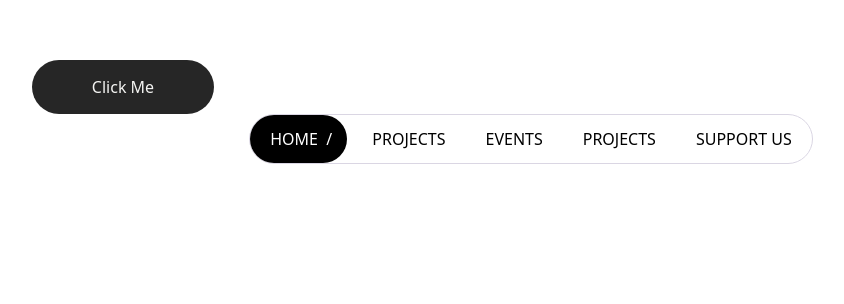
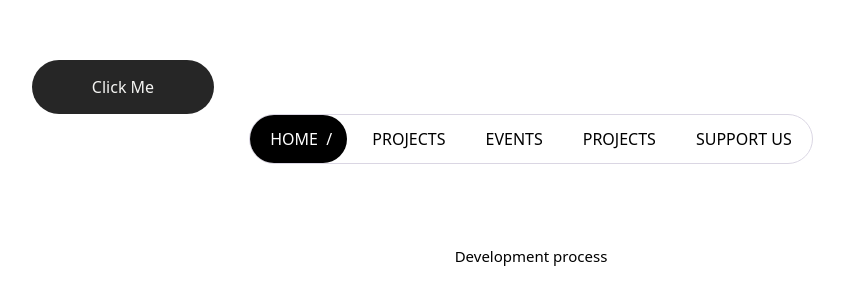
Before and after one commit to akram-aki/electro_website_v3, a React (Vite) app: page / in a window 1280 px wide. Shown: the part 148-452 px from the top of the page, without its empty margins (109-953 px from the left). Built offline with nearby package versions, Linux system fonts and the light colour scheme.

Commit message:
more components

```diff
--- a/src/App.jsx
+++ b/src/App.jsx
@@ -1,15 +1,20 @@
 import "./App.css";
 import Navbar from "./components/navbar/index";
-import Button from "./components/button/Index";
+import { Primary_button, Secondary_button } from "./components/button/Index";
 function App() {
   return (
     <>
-      <div className="w-52 justify-center flex items-center mt-52 ml-32">
-        <Button>
+      <div className="w-52 justify-center flex   items-center mt-52 ml-32">
+        <Primary_button>
           <p className="text-[#f4f4f2] font-medium">Click Me</p>
-        </Button>
+        </Primary_button>
       </div>
       <Navbar></Navbar>
+      <div className="flex justify-center mt-20">
+        <Secondary_button style={{ fontWeight: 500, fontSize: 15 }}>
+          Development process
+        </Secondary_button>
+      </div>
     </>
   );
 }
--- a/src/components/button/Index.jsx
+++ b/src/components/button/Index.jsx
@@ -1,7 +1,9 @@
-import { useRef } from "react";
+import { useRef, useState } from "react";
 import styles from "./style.module.scss";
 import { gsap } from "gsap";
-export default function Button({
+import { motion } from "framer-motion";
+
+export function Primary_button({
   children,
   hoverBackgroundColor,
   backgroundColor,
@@ -15,8 +17,9 @@ export default function Button({
   const manageMouseEnter = () => {
     gsap.to(circle.current, {
       right: "0%",
-      scale: 1.5,
+      scale: 3,
       duration: 0.4,
+      ease: "power1.inOut",
     });
   };
   const manageMouseLeave = () => {
@@ -24,6 +27,7 @@ export default function Button({
       right: "100%",
       scale: 1,
       duration: 0.4,
+      ease: "power1.inOut",
     });
   };
   return (
@@ -46,9 +50,10 @@ export default function Button({
           className="absolute  "
           style={{
             backgroundColor: hoverBackgroundColor,
-            height: "100%",
-            width: "100%",
+            height: "100px",
+            width: "100px",
             borderRadius: "9999rem",
+            top: "0",
             right: "100%",
           }}
         ></div>
@@ -56,3 +61,25 @@ export default function Button({
     </>
   );
 }
+
+export function Secondary_button({ children, ...attributes }) {
+  const [hovered, setHovered] = useState(false);
+  return (
+    <div className=" overflow-hidden h-7  ">
+      <button
+        className=""
+        onMouseEnter={(e) => {
+          setHovered(!hovered);
+        }}
+        onMouseLeave={(e) => {
+          setHovered(!hovered);
+        }}
+      >
+        <motion.div {...attributes} animate={{ y: hovered ? "0%" : "-50%" }}>
+          <p>{children}</p>
+          <p>{children}</p>
+        </motion.div>
+      </button>
+    </div>
+  );
+}
--- a/src/components/button/style.module.scss
+++ b/src/components/button/style.module.scss
@@ -18,10 +18,3 @@
     }
   }
 }
-.circle {
-  width: 100%;
-  height: 150%;
-  position: absolute;
-  border-radius: 50%;
-  top: 100%;
-}
--- a/src/components/navbar/index.jsx
+++ b/src/components/navbar/index.jsx
@@ -36,12 +36,13 @@ const SlideTabs = () => {
   );
 };
 
-const Tab = ({ href, children, setPosition }) => {
+const Tab = ({ href, children, setPosition, ...attributes }) => {
   const ref = useRef(null);
   return (
     <a
       ref={ref}
       href={href}
+      {...attributes}
       onMouseEnter={(e) => {
         const { width } = ref.current.getBoundingClientRect();
         setPosition({
```
